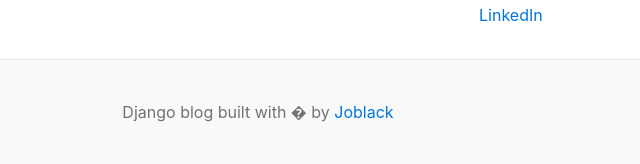
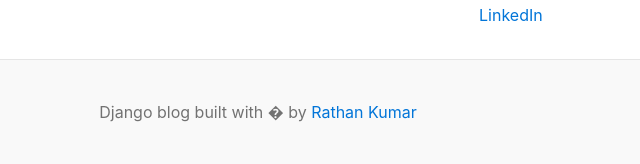
Before and after one commit to joblackpoc/blog_django5, a Django app: page / in a window 1280 px wide. Shown: the part 871-1035 px from the top of the page, without its empty margins (382-1022 px from the left). Run offline with Django 5.2, Linux system fonts and the light colour scheme.

Commit message:
gitignore

```diff
--- a/templates/home.html
+++ b/templates/home.html
@@ -112,7 +112,7 @@
 
 </div>
 <footer class="blog-footer">
-  <p>Django blog built with � by <a href="#">Joblack</a></p>
+    <p>Django blog built with � by <a href="#">Rathan Kumar</a></p>
 </footer>
 </body>
 </html>
```
Also changed, not shown: 1 other file.
